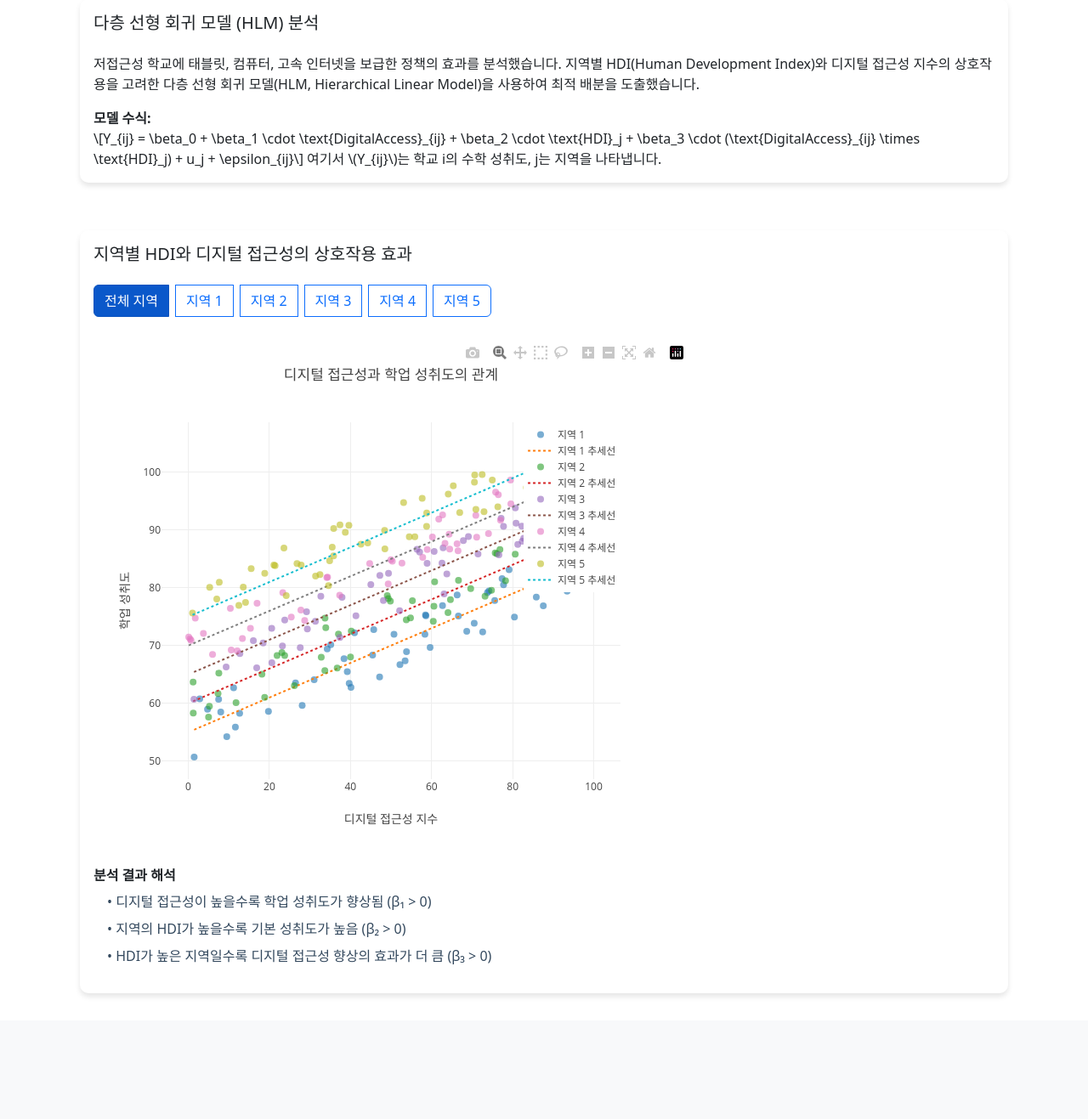
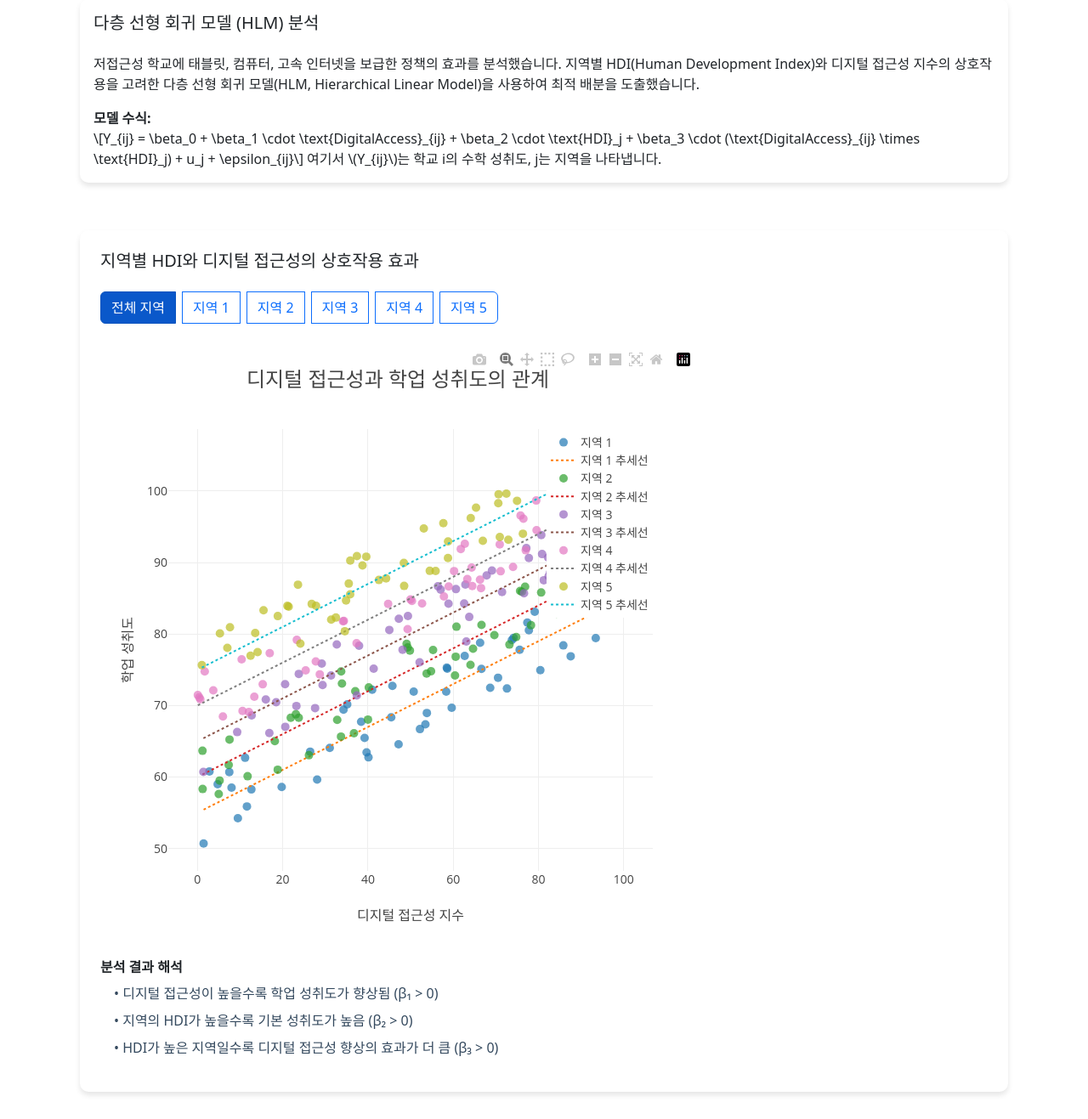
Before and after one commit to bosun1043/myquant, a Flask app: page / in a window 1280 px wide, after a click on "정책 효과". Shown: the part 153-1470 px from the top of the page at 85% size. Before the commit the page ends 1324 px from the top, so only its background shows below. Run offline with Flask 2, Linux system fonts and the light colour scheme; data that the repository does not hold is empty; some libraries are stand-ins or nearby versions.

Commit message:
fixed policy part using plotly bigger size

```diff
--- a/templates/index.html
+++ b/templates/index.html
@@ -461,7 +461,7 @@
                     <div class="row">
                         <div class="col-md-12">
                             <div class="card">
-                                <div class="card-body">
+                                <div class="card-body p-4">
                                     <h5 class="card-title mb-4">지역별 HDI와 디지털 접근성의 상호작용 효과</h5>
                                     <!-- 지역 선택 버튼 그룹 -->
                                     <div class="btn-group mb-4" role="group" aria-label="지역 선택">
@@ -473,7 +473,7 @@
                                         <button type="button" class="btn btn-outline-primary" data-region="5">지역 5</button>
                                     </div>
                                     <!-- Plotly 그래프 컨테이너 -->
-                                    <div id="policy-impact-plot" style="width: 100%; height: 600px;"></div>
+                                    <div id="policy-impact-plot" style="width: 100%; height: 700px;" class="mb-4"></div>
                                     <div class="mt-4">
                                         <h6 class="fw-bold">분석 결과 해석</h6>
                                         <ul class="list-unstyled ps-3">
@@ -509,8 +509,8 @@
                         type: 'scatter',
                         name: `지역 ${region}`,
                         marker: {
-                            size: 8,
-                            opacity: 0.6
+                            size: 10,
+                            opacity: 0.7
                         },
                         visible: true
                     });
@@ -526,28 +526,59 @@
                         type: 'scatter',
                         name: `지역 ${region} 추세선`,
                         line: {
-                            dash: 'dot'
+                            dash: 'dot',
+                            width: 2
                         },
                         visible: true
                     });
                 });
 
                 const layout = {
-                    title: '디지털 접근성과 학업 성취도의 관계',
+                    title: {
+                        text: '디지털 접근성과 학업 성취도의 관계',
+                        font: {
+                            size: 24
+                        }
+                    },
                     xaxis: {
-                        title: '디지털 접근성 지수',
-                        zeroline: false
+                        title: {
+                            text: '디지털 접근성 지수',
+                            font: {
+                                size: 16
+                            }
+                        },
+                        zeroline: false,
+                        tickfont: {
+                            size: 14
+                        }
                     },
                     yaxis: {
-                        title: '학업 성취도',
-                        zeroline: false
+                        title: {
+                            text: '학업 성취도',
+                            font: {
+                                size: 16
+                            }
+                        },
+                        zeroline: false,
+                        tickfont: {
+                            size: 14
+                        }
                     },
                     hovermode: 'closest',
                     showlegend: true,
                     legend: {
                         x: 1,
                         xanchor: 'right',
-                        y: 1
+                        y: 1,
+                        font: {
+                            size: 14
+                        }
+                    },
+                    margin: {
+                        l: 80,
+                        r: 50,
+                        t: 100,
+                        b: 80
                     }
                 };
 
```
